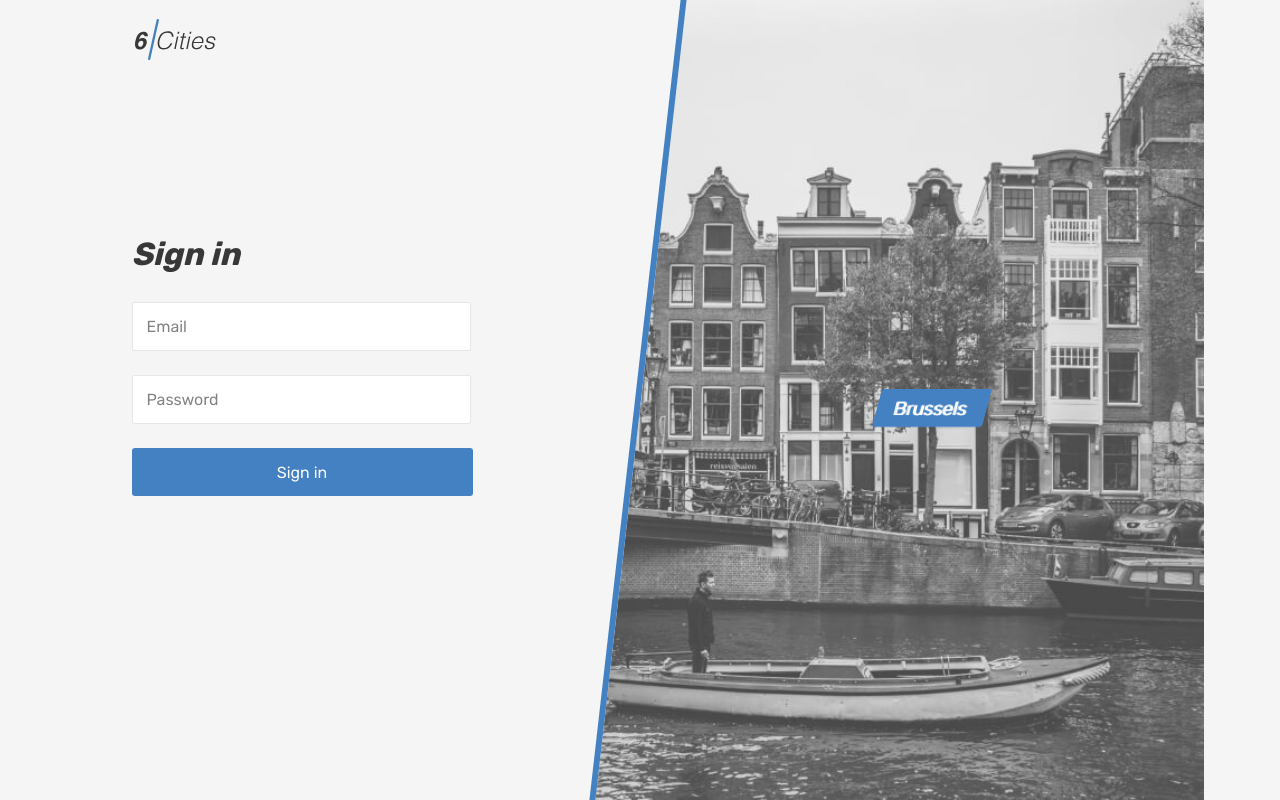
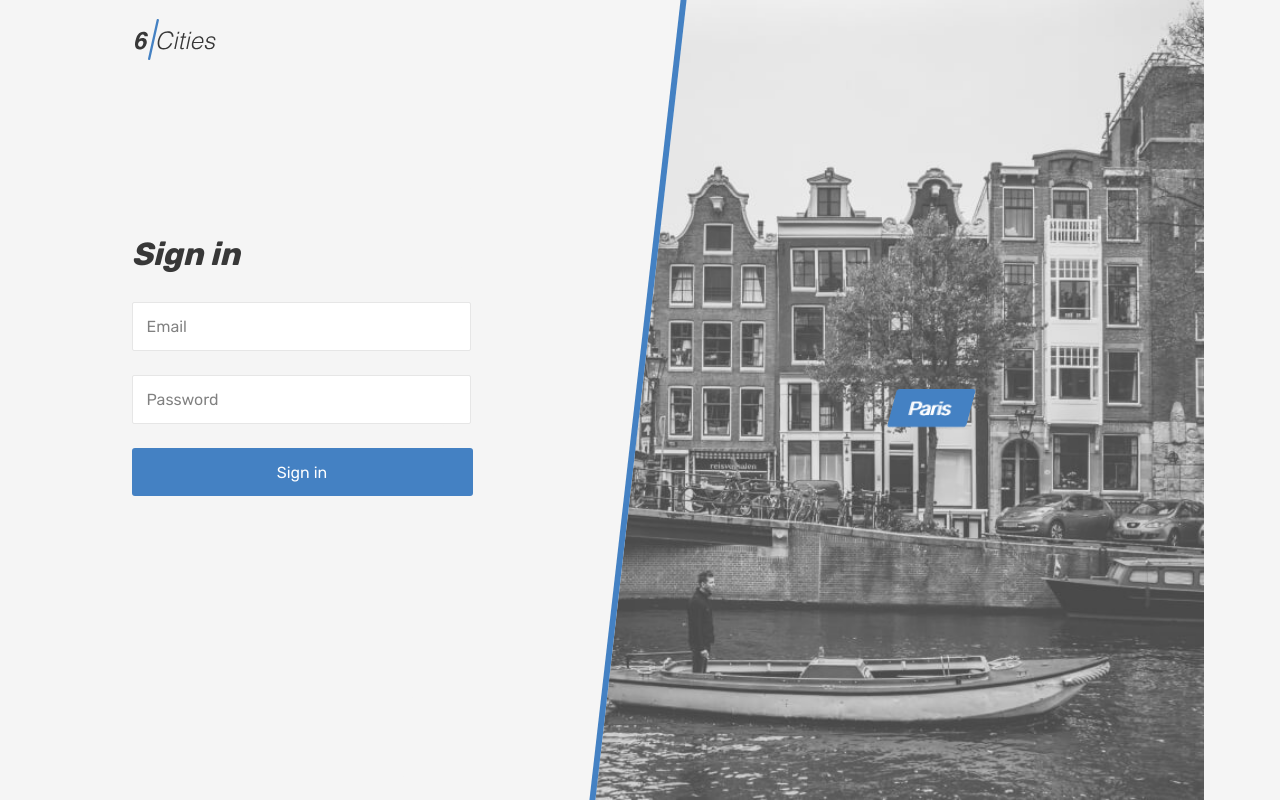
Before and after one commit to htmlacademy-univer-javascript-3/2501955-six-cities-7, a React (Vite) app: page /login in a window 1280 px wide. Built offline with nearby package versions, Linux system fonts and the light colour scheme; no server answers.

Commit message:
https://up.htmlacademy.ru/univer-js3/7/tasks/7

```diff
--- a/src/pages/login-page/login-page.tsx
+++ b/src/pages/login-page/login-page.tsx
@@ -6,7 +6,7 @@ import type { CityName } from '../../enums/city-name';
 import { getRandomCity } from './utils/get-random-city';
 
 function LoginPage(): ReactElement {
-  const [city] = useState<CityName>(getRandomCity());
+  const [city] = useState<CityName>(() => getRandomCity());
 
   return (
     <>
```
